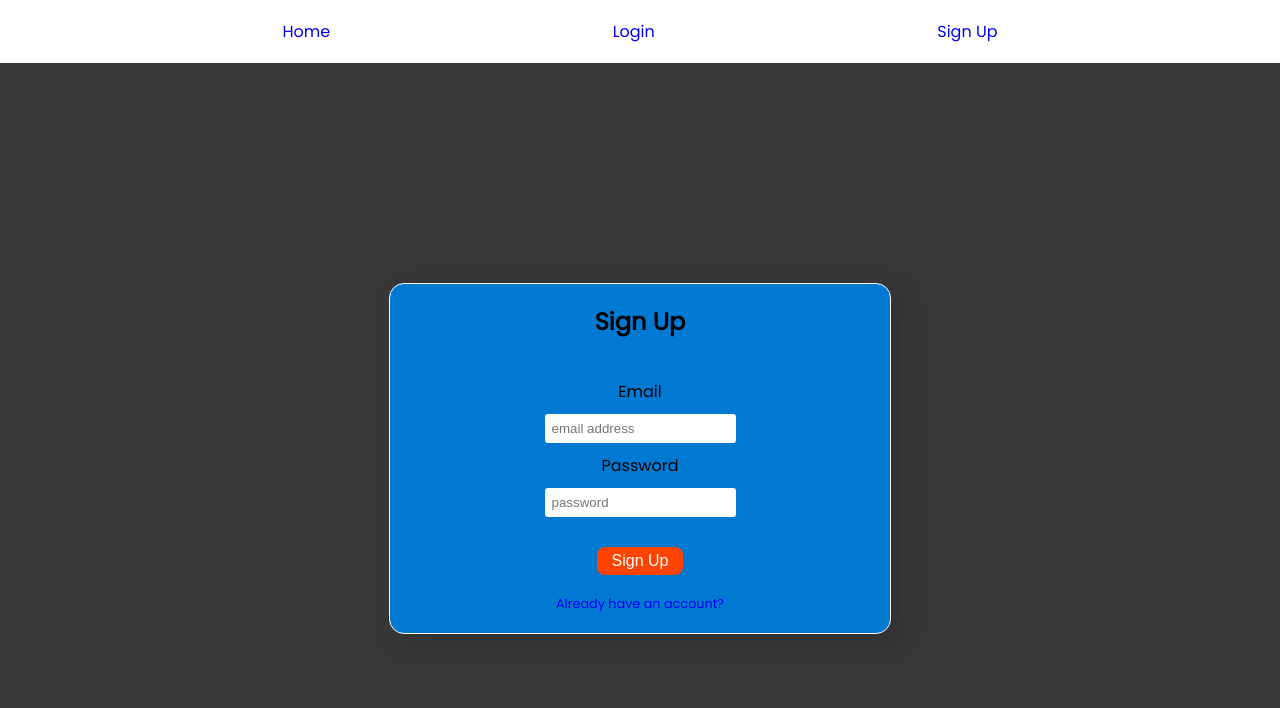
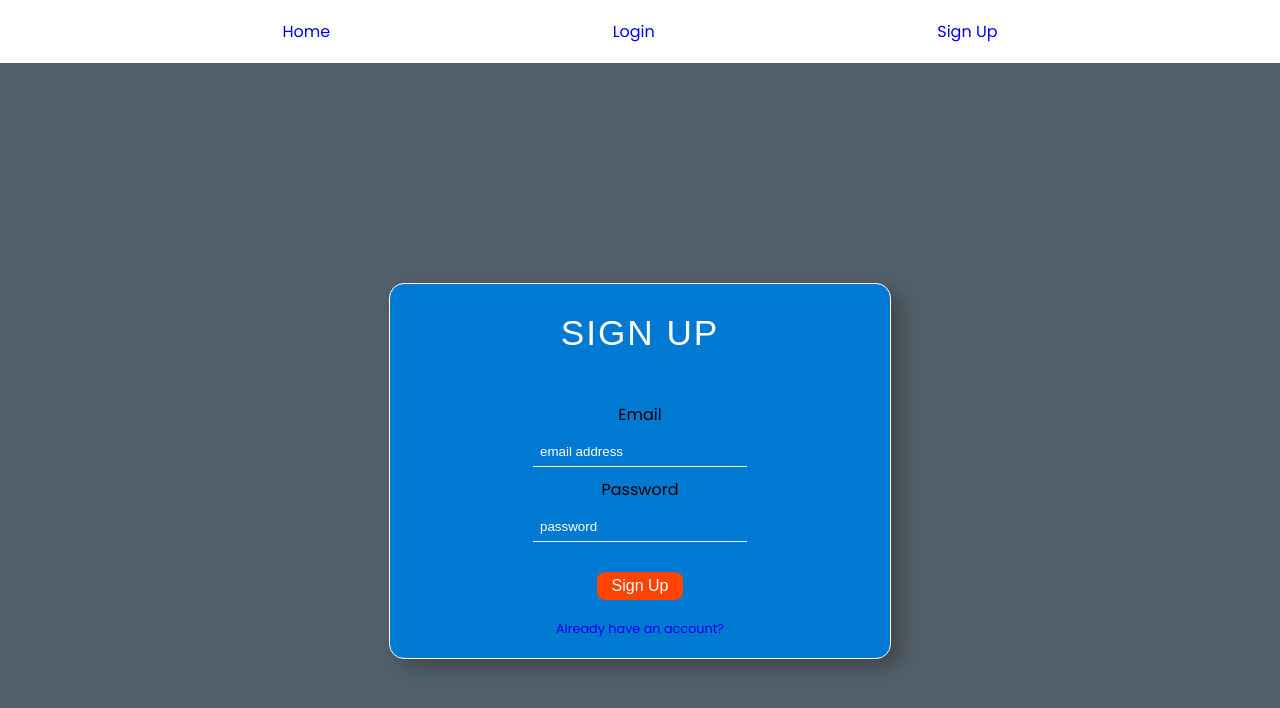
Before and after one commit to post-here-subreddit-picker/FE-repo, a React (Create React App) app in the folder subreddit-picker/: page /sign-up in a window 1280 px wide. Shown: the top 708 px of the page. Built offline with nearby package versions, Linux system fonts and the light colour scheme.

Commit message:
fixing validation

```diff
--- a/subreddit-picker/public/index.html
+++ b/subreddit-picker/public/index.html
@@ -24,7 +24,7 @@
       work correctly both with client-side routing and a non-root public URL.
       Learn how to configure a non-root public URL by running `npm run build`.
     -->
-    <title>React App</title>
+    <title>Subreddit Picker</title>
   </head>
   <body>
     <noscript>You need to enable JavaScript to run this app.</noscript>
--- a/subreddit-picker/src/App.css
+++ b/subreddit-picker/src/App.css
@@ -6,7 +6,7 @@
 }
 
  body {
-  background-color: #383838;
+  background-color: #53606b;
 }
 
 
@@ -25,5 +25,5 @@
 
 label p{
   font-size: 0.8rem;
-  color: rgb(255, 71, 71);
+  color: white;
 }
--- a/subreddit-picker/src/components/Login.js
+++ b/subreddit-picker/src/components/Login.js
@@ -17,7 +17,15 @@ const Inputs = styled(Field)`
     padding:7px;
     display: flex;
     border-style: none;
-    border-radius: 3px;
+    background:none;
+    outline:none;
+    border-bottom: 1px solid white;
+    color:white;
+    width:200px;
+
+    ::placeholder{
+        color:white;
+    }
 `
 
 const Button = styled.button`
@@ -32,7 +40,8 @@ const Button = styled.button`
   &:hover{
     background:white;
     color:#FF4301;
-    transition: all 0.3s ease-in
+    transition: all 0.3s ease-in;
+    cursor:pointer;
   }
 `
 
@@ -44,6 +53,16 @@ const FormContainer = styled.div`
     background:#0079d3;
     border:1px solid white;
     box-shadow: 10px 8px 20px #2b2b2b7c;
+
+    h2{
+        font-size:2.2rem;
+        font-family: 'Poppins:600', sans-serif;
+        font-weight: bold;
+        color:white;
+        text-transform: uppercase;
+        letter-spacing: 2px;
+        font-weight:400;
+    }
 `
 
 
@@ -64,7 +83,7 @@ function Login({ values, errors, touched, state, history}) {
     return (
         <FormContainer>
             <h2>Login</h2>
-            <FormStyle autoComplete="off">
+            <FormStyle>
                     <label>
                         Email
                         <Inputs
@@ -72,8 +91,6 @@ function Login({ values, errors, touched, state, history}) {
                         type="text"
                         name="email"
                         placeholder="email address"
-                        value={credentials.email}
-                        onChange={handleChange}
                         autoComplete="off"
                           />
                         {touched.email && errors.email && (<p>{errors.email}</p>)}
@@ -86,8 +103,6 @@ function Login({ values, errors, touched, state, history}) {
                         type="password"
                         name="password"
                         placeholder="password"
-                        value={credentials.password}
-                        onChange={handleChange}
                         autoComplete="off"
                         />
                         {touched.password && errors.password && (<p>{errors.password}</p>)}
@@ -104,7 +119,7 @@ function Login({ values, errors, touched, state, history}) {
 const FormikLogin = withFormik({
     mapPropsToValues(email, password){
         return{
-            email: email || "",
+            email: "",
             password: "",
         }
     },
--- a/subreddit-picker/src/components/SignUp.js
+++ b/subreddit-picker/src/components/SignUp.js
@@ -17,7 +17,15 @@ const Inputs = styled(Field)`
     padding:7px;
     display: flex;
     border-style: none;
-    border-radius: 3px;
+    background:none;
+    outline:none;
+    border-bottom: 1px solid white;
+    color:white;
+    width:200px;
+
+    ::placeholder{
+        color:white;
+    }
 `
 
 const Button = styled.button`
@@ -32,7 +40,8 @@ const Button = styled.button`
   &:hover{
     background:white;
     color:#FF4301;
-    transition: all 0.3s ease-in
+    transition: all 0.3s ease-in;
+    cursor:pointer;
   }
 `
 
@@ -44,6 +53,16 @@ const FormContainer = styled.div`
     background: #0079d3;
     border:1px solid white;
     box-shadow: 10px 8px 20px #2b2b2b7c;
+
+    h2{
+        font-size:2.2rem;
+        font-family: 'Poppins:600', sans-serif;
+        font-weight: bold;
+        color:white;
+        text-transform:uppercase;
+        letter-spacing:2px;
+        font-weight:400;
+    }
 `
 
 
@@ -65,7 +84,7 @@ function SignUp({ values, errors, touched, state, history}) {
     return (
         <FormContainer>
             <h2>Sign Up</h2>
-            <FormStyle autoComplete="off">
+            <FormStyle>
                     <label>
                         Email
                         <Inputs
@@ -73,8 +92,6 @@ function SignUp({ values, errors, touched, state, history}) {
                         type="text"
                         name="email"
                         placeholder="email address"
-                        value={newUser.email}
-                        onChange={handleChange}
                         autoComplete="off"
                           />
                         {touched.email && errors.email && (<p>{errors.email}</p>)}
@@ -87,8 +104,6 @@ function SignUp({ values, errors, touched, state, history}) {
                         type="password"
                         name="password"
                         placeholder="password"
-                        value={newUser.password}
-                        onChange={handleChange}
                         autoComplete="off"
                         />
                         {touched.password && errors.password && (<p>{errors.password}</p>)}
@@ -106,7 +121,7 @@ function SignUp({ values, errors, touched, state, history}) {
 const FormikSignUp = withFormik({
     mapPropsToValues(email, password){
         return{
-            email: email || "",
+            email: "",
             password: "",
         }
     },
```
Also changed, not shown: 1 other file (tests, documents, lock files or other folders).
